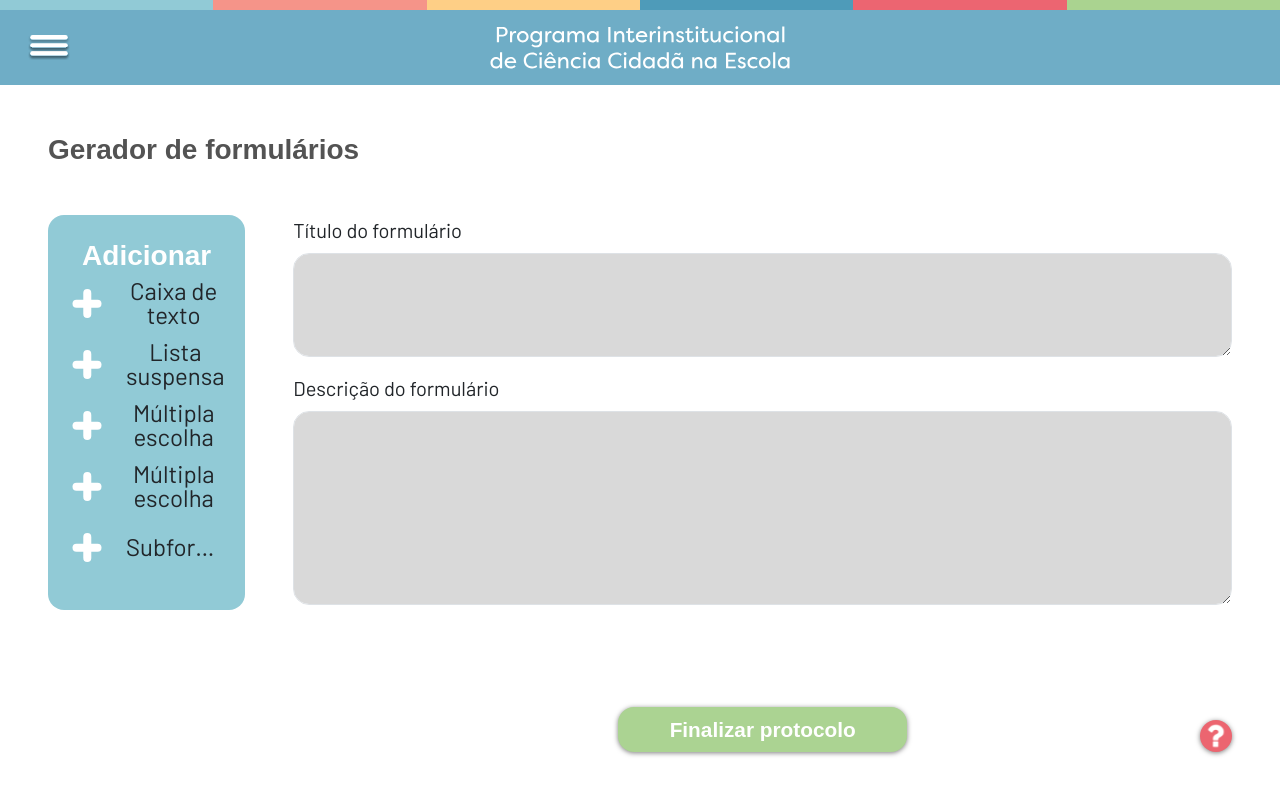
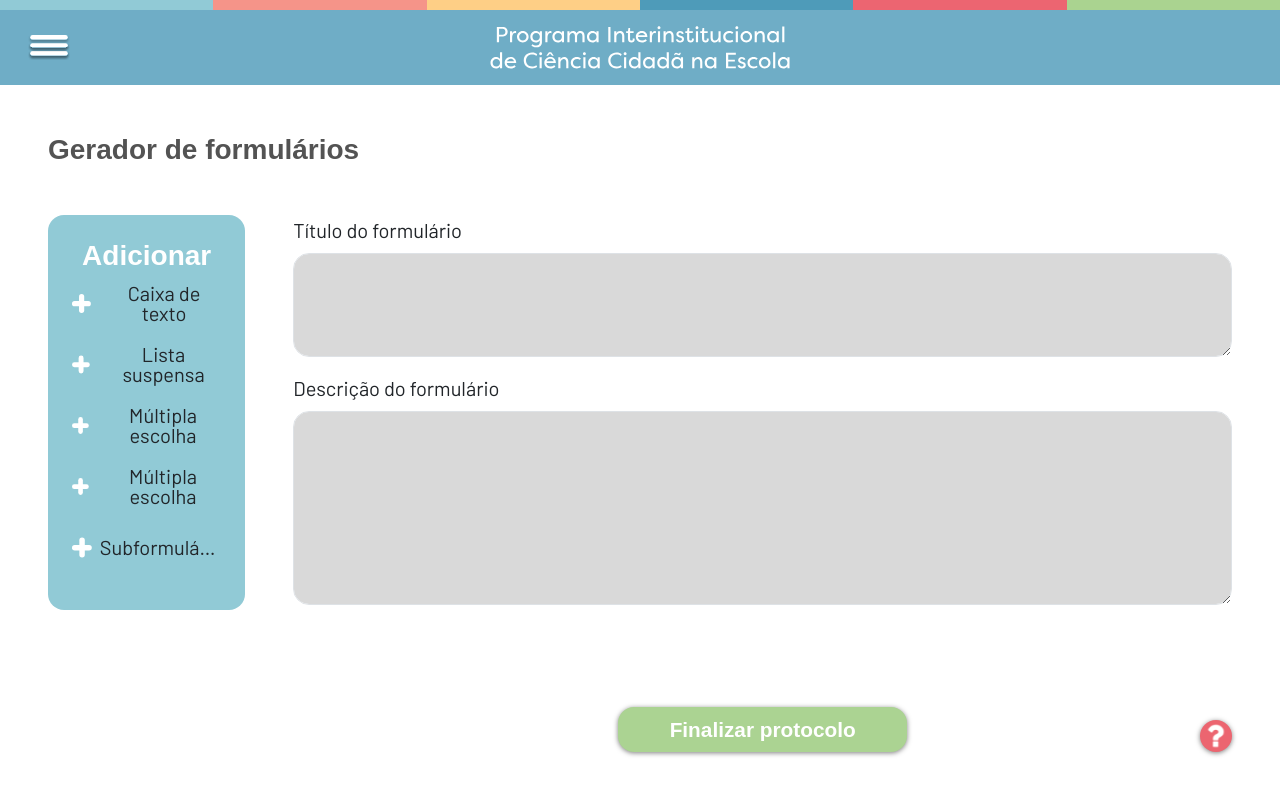
Before and after one commit to VRI-UFPR/CienciaNaEscola, a React (Create React App) app: page /createprotocol in a window 1280 px wide. Shown: the top 794 px of the page. Built offline with nearby package versions, Linux system fonts and the light colour scheme; a web font is replaced by a local one.

Commit message:
[FIX] Correções de proporção em telas de baixa resolução

```diff
--- a/src/pages/CreateProtocolPage.jsx
+++ b/src/pages/CreateProtocolPage.jsx
@@ -31,7 +31,8 @@ const CreateProtocolStyles = `
     }
 
     .icon-plus {
-        min-width: 30px;
+        min-width: 15px;
+        width: 20px;
     }
 `;
 
@@ -77,24 +78,24 @@ function CreateProtocolPage(props) {
                                 className="btn btn-transparent shadow-none m-0 p-0 mb-3 d-flex align-items-center w-100"
                                 onClick={handleTextBoxAdd}
                             >
-                                <IconPlus width={30} className="icon-plus" />
-                                <span className="fs-4 fw-normal lh-1 ps-4">Caixa de texto</span>
+                                <IconPlus className="icon-plus" />
+                                <span className="fs-5 fw-normal lh-1 ps-3">Caixa de texto</span>
                             </button>
                             <button type="button" className="btn btn-transparent shadow-none m-0 p-0 mb-3 d-flex align-items-center w-100">
-                                <IconPlus width={30} className="icon-plus" />
-                                <span className="fs-4 fw-normal lh-1 ps-4">Lista suspensa</span>
+                                <IconPlus className="icon-plus" />
+                                <span className="fs-5 fw-normal lh-1 ps-3">Lista suspensa</span>
                             </button>
                             <button type="button" className="btn btn-transparent shadow-none m-0 p-0 mb-3 d-flex align-items-center w-100">
-                                <IconPlus width={30} className="icon-plus" />
-                                <span className="fs-4 fw-normal lh-1 ps-4">Múltipla escolha</span>
+                                <IconPlus className="icon-plus" />
+                                <span className="fs-5 fw-normal lh-1 ps-3">Múltipla escolha</span>
                             </button>
                             <button type="button" className="btn btn-transparent shadow-none m-0 p-0 mb-3 d-flex align-items-center w-100">
-                                <IconPlus width={30} className="icon-plus" />
-                                <span className="fs-4 fw-normal lh-1 ps-4">Múltipla escolha</span>
+                                <IconPlus className="icon-plus" />
+                                <span className="fs-5 fw-normal lh-1 ps-3">Múltipla escolha</span>
                             </button>
                             <button type="button" className="btn btn-transparent shadow-none m-0 p-0 mb-3 d-flex align-items-center w-100">
-                                <IconPlus width={30} className="icon-plus" />
-                                <span className="fs-4 fw-normal lh-1 ps-4 text-truncate">Subformulário</span>
+                                <IconPlus className="icon-plus" />
+                                <span className="fs-5 fw-normal lh-1 ps-2 text-truncate">Subformulário</span>
                             </button>
                         </div>
                     </div>
```
